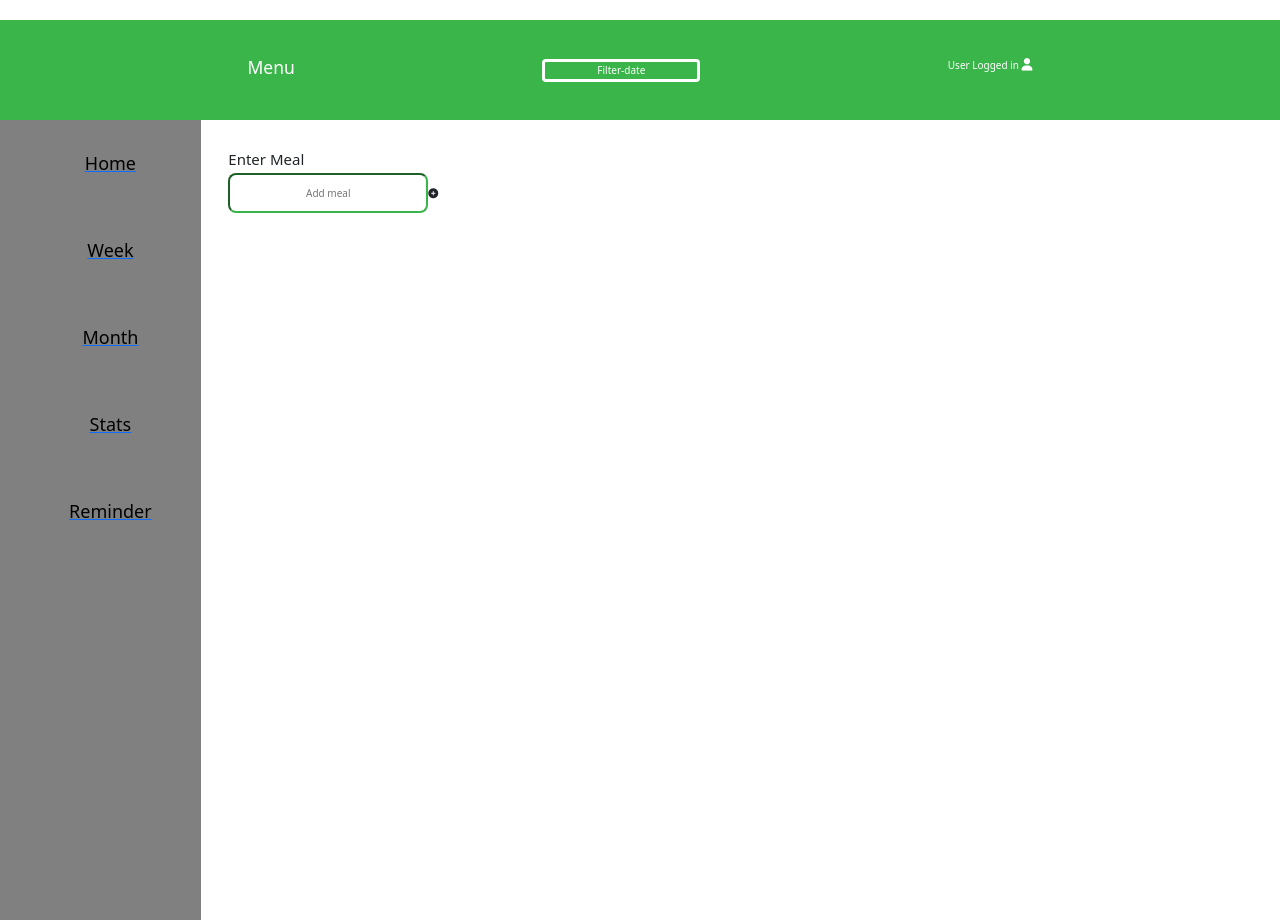
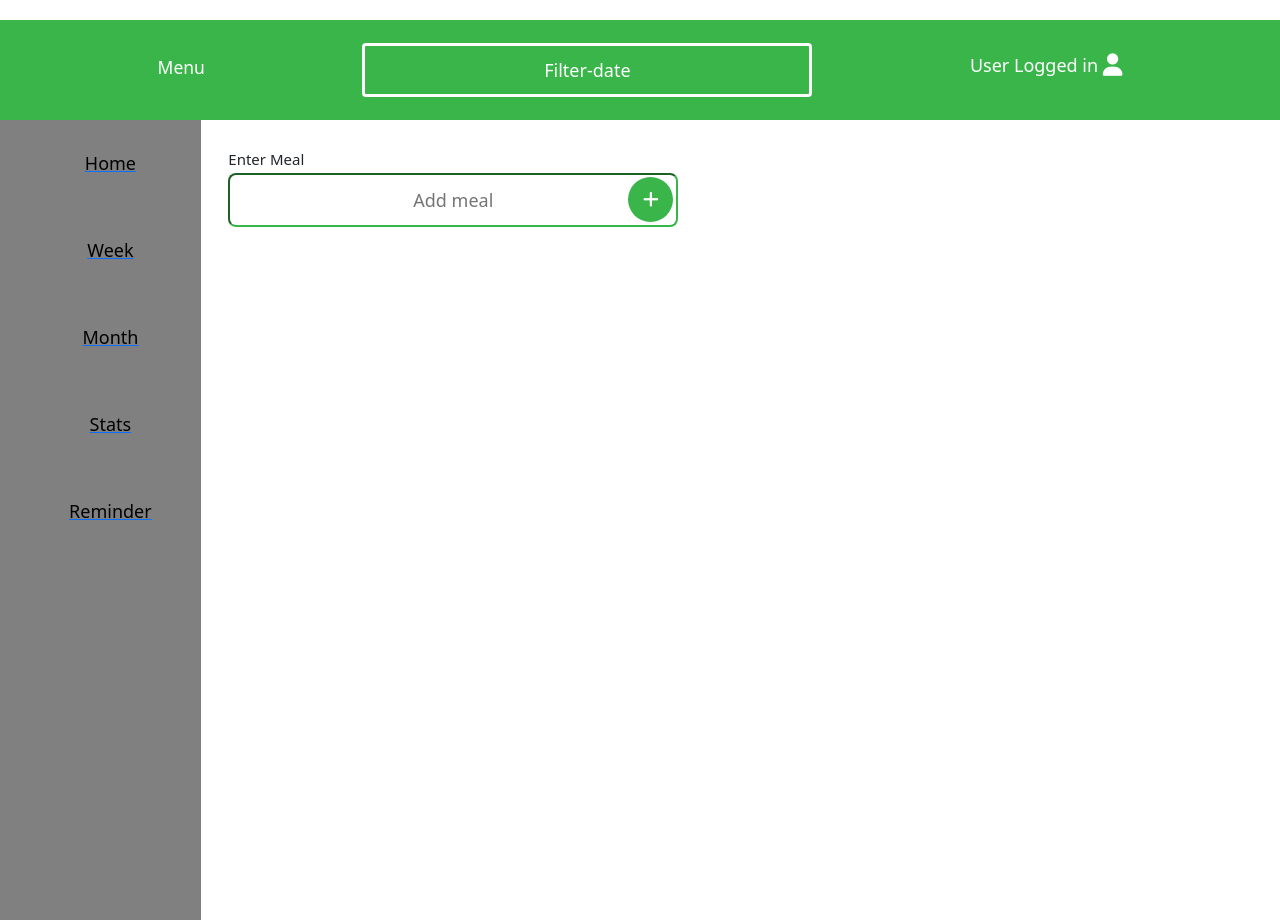
Before and after one commit to fobiero/Food_Diary-App, a PHP site: page /Add-meal.html in a window 1280 px wide. Run offline with PHP 8.4, Linux system fonts and the light colour scheme; some libraries are stand-ins or nearby versions.

Commit message:
modify plus icon and styles

```diff
--- a/Add-meal.html
+++ b/Add-meal.html
@@ -42,7 +42,11 @@
         <div class="col-md-10">
             <div class="Day">
                 <h4>Enter Meal</h4>
-                <input type="text" placeholder="Add meal"><span><i class="fa fa-plus-circle" aria-hidden="true"></i></span>
+            <div class="input-field">
+                <input type="text" placeholder="Add meal">
+                <button><i class="fa fa-plus" aria-hidden="true"></i></button>
+            </div>
+
             </div>
         </div>
     </div>
--- a/add-meal.css
+++ b/add-meal.css
@@ -1,5 +1,8 @@
 
 @import url('https://fonts.googleapis.com/css2?family=Gloria+Hallelujah&family=Indie+Flower&display=swap');
+*{
+    font-size: 18px;
+}
 header{
     background-color: #39B54A;
     margin-top: 20px;
@@ -20,11 +23,14 @@ header input{
     background: transparent;
     border: solid white;
     border-radius: 4px;
+    height: 3em;
+    width: 450px;
 }
 
 header input::placeholder{
     color:white;
     text-align: center;
+    font-size: 18px;
 }
 nav{
     background-color: grey;
@@ -48,9 +54,25 @@ nav ul li a{
     padding: 30px 0px 0px 20px;
 }
 .col-md-10 input{
-    height: 4em;
-    width: 200px;
+    height: 3em;
+    width: 450px;
     border-color: #39B54A;
     border-radius: 8px;
     text-align: center;
 }
+.input-field{
+    display: flex;
+}
+.input-field button{
+    background-color: #39B54A;
+    height: 2.5em;
+    width: 2.5em;
+    border-radius: 50%;
+    border-color: none;
+    border-style: none;
+    margin-left: -50px;
+    margin-top: 4px;
+}
+.input-field button .fa-plus{
+    color: white;
+}
```
